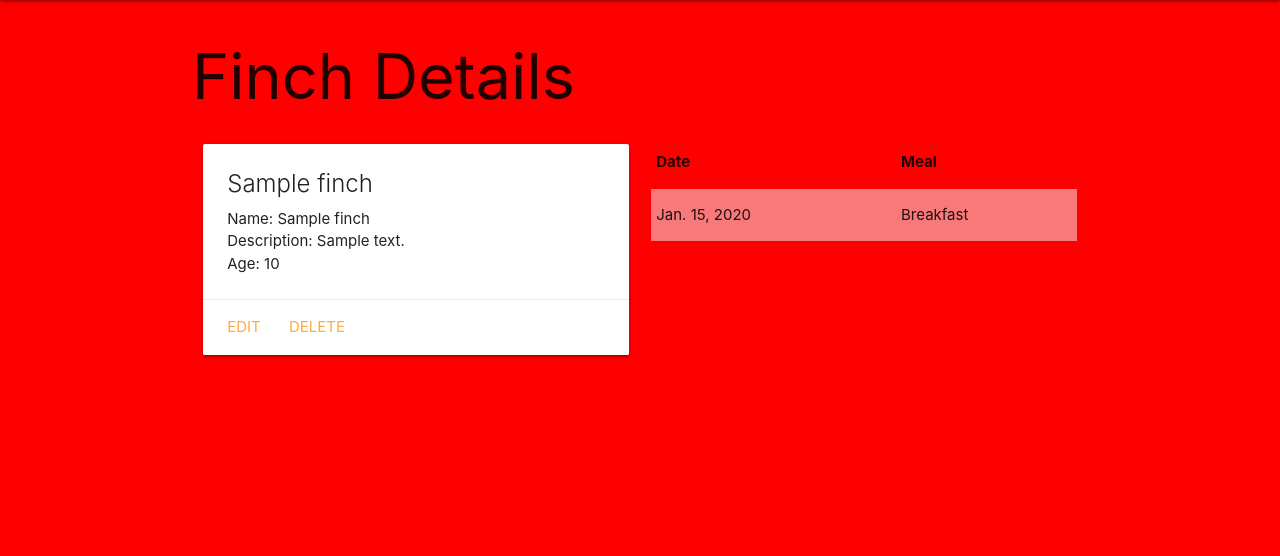
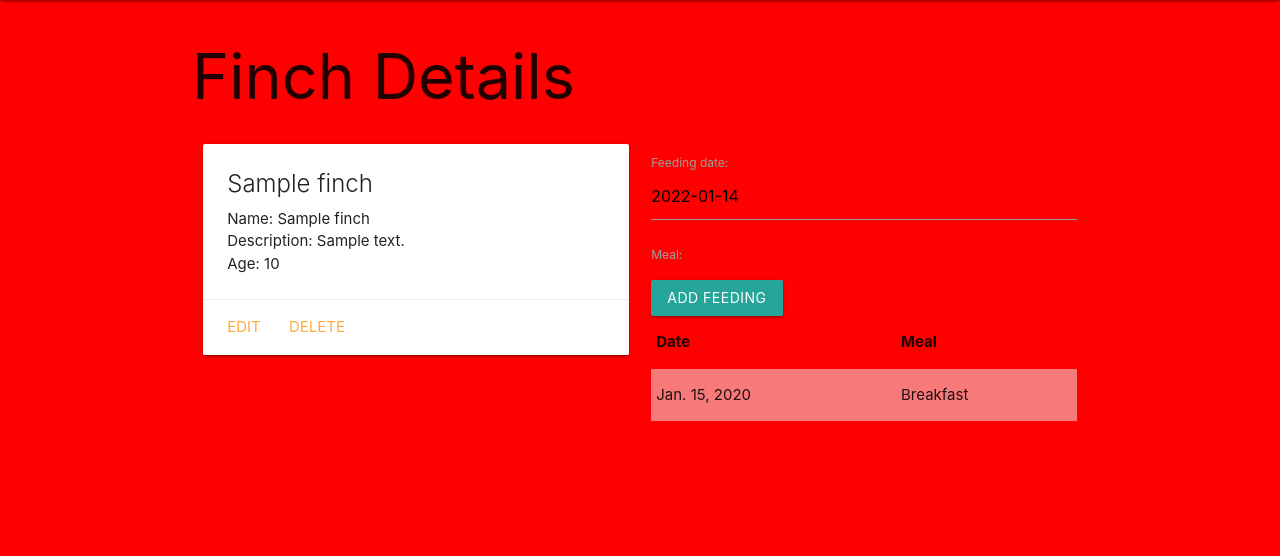
Before and after one commit to eduardocorona17/finchcollector, a Django app: page /finches/1/ in a window 1280 px wide. Shown: the part 64-620 px from the top of the page. Run offline with Django 3.2, Linux system fonts and the light colour scheme; tables that the repository leaves empty hold one stand-in row (values such as "Sample post").

Commit message:
Update feeding calendar

```diff
--- /dev/null
+++ b/main_app/forms.py
@@ -0,0 +1,7 @@
+from django.forms import ModelForm
+from .models import Feeding
+
+class FeedingForm(ModelForm):
+  class Meta:
+    model = Feeding
+    fields = ['date', 'meal']
--- a/main_app/templates/base.html
+++ b/main_app/templates/base.html
@@ -8,6 +8,7 @@
   <title>Finch Collector</title>
   <link rel="stylesheet" href="https://cdnjs.cloudflare.com/ajax/libs/materialize/1.0.0/css/materialize.min.css">
   <link rel="stylesheet" type="text/css" href="{% static 'css/style.css' %}">
+  <script src="https://cdnjs.cloudflare.com/ajax/libs/materialize/1.0.0/js/materialize.min.js"></script>
 </head>
 <body>
   <header class="navbar-fixed">
--- a/main_app/templates/finches/detail.html
+++ b/main_app/templates/finches/detail.html
@@ -24,6 +24,11 @@
 </div>
 </div>
 <div class="col s6">
+  <form method="post">
+    {% csrf_token %}
+    {{ feeding_form.as_p }}
+    <input type="submit" class="btn" value="Add Feeding">
+  </form>
   <table class="striped">
     <thead>
       <tr><th>Date</th><th>Meal</th></tr>
@@ -39,4 +44,14 @@
   </table>
 </div>
 </div>
+<script>
+   const dateEl = document.getElementById('id_date');
+  M.Datepicker.init(dateEl, {
+    format: 'yyyy-mm-dd',
+    defaultDate: new Date(),
+    setDefaultDate: true,
+    autoClose: true
+  });
+</script>
+
 {% endblock %}
--- a/main_app/views.py
+++ b/main_app/views.py
@@ -2,6 +2,7 @@
 from django.views.generic.edit import CreateView, UpdateView, DeleteView
 
 from .models import Finch
+from .forms import FeedingForm
 
 
 def home(request):
@@ -19,7 +20,8 @@
 
 def finches_detail(request, finch_id):
     finch = Finch.objects.get(id=finch_id)
-    return render(request, 'finches/detail.html', {'finch': finch})
+    feeding_form = FeedingForm()
+    return render(request, 'finches/detail.html', {'finch': finch, 'feeding_form': feeding_form})
 
 
 class FinchCreate(CreateView):
```
